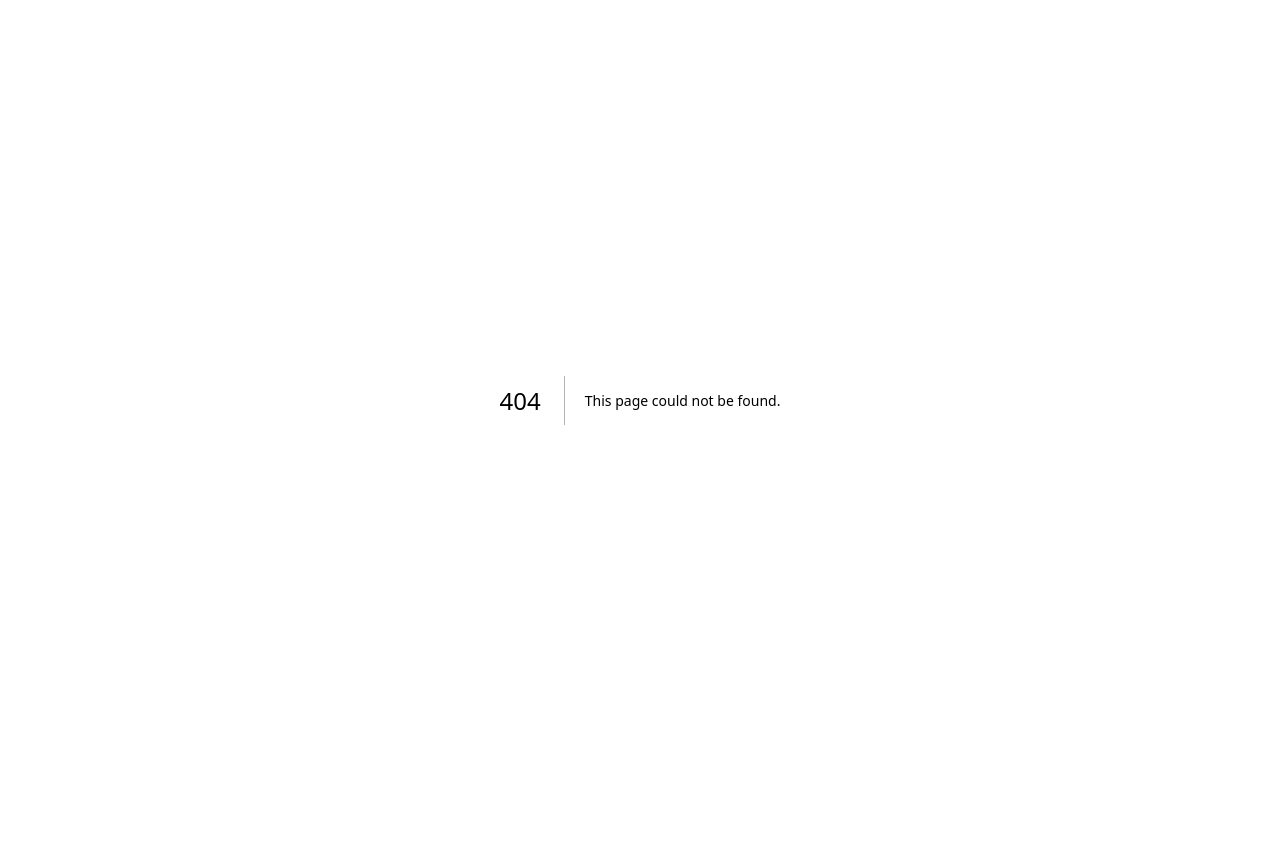
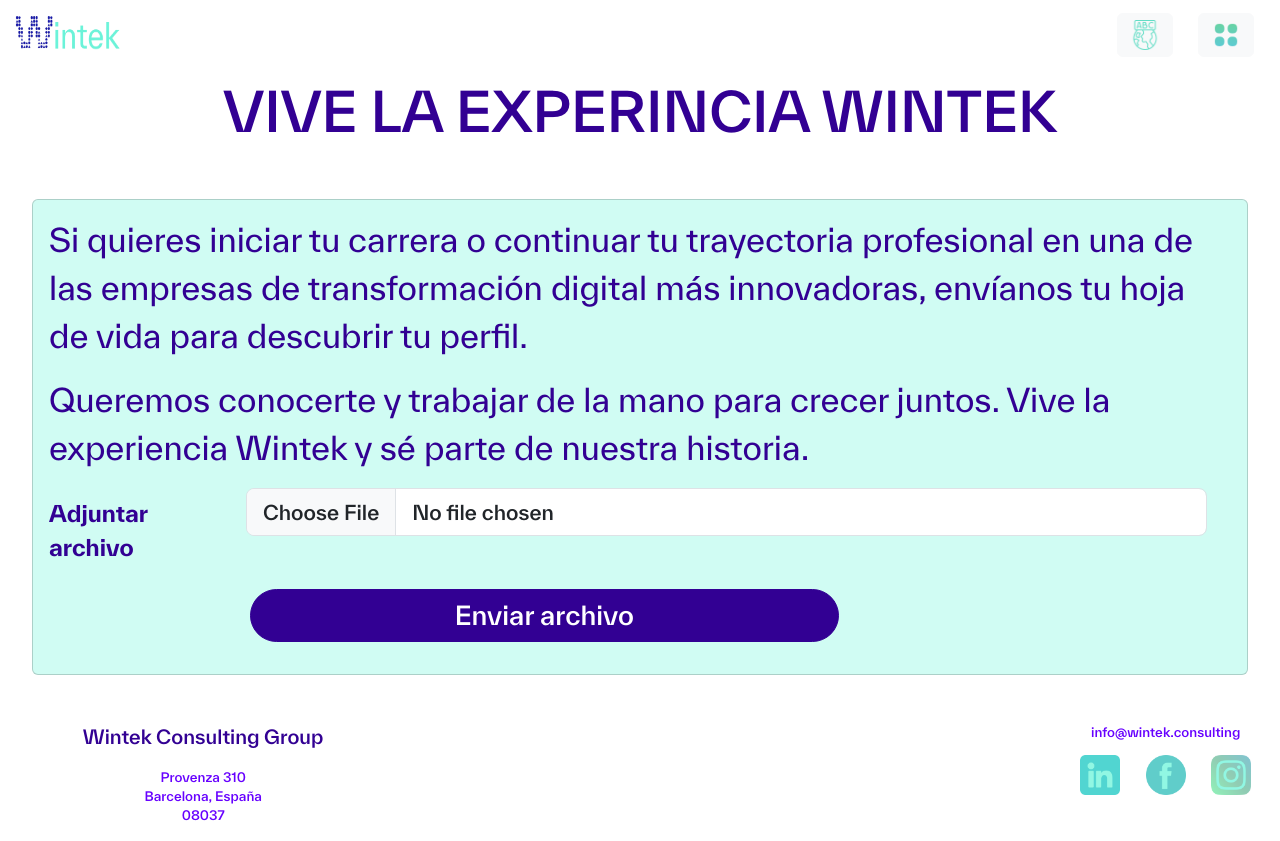
Before and after one commit to Wintekconsulting/wintek, a Next.js app: page /vive-la-experiencia-wintek in a window 1280 px wide. Before the commit this address had no page. Before the commit the page ends 800 px from the top, so only its background shows below. Built offline with nearby package versions, Linux system fonts and the light colour scheme.

Commit message:
pagina Vive está ok

```diff
--- a/src/pages/vive-la-experiencia-wintek/Vive.css
+++ /dev/null
@@ -1,4 +0,0 @@
-.img-vive{
-    width: 40rem;
-    margin: 2rem;
-}
--- /dev/null
+++ b/src/pages/vive-la-experiencia-wintek/Vive.module.css
@@ -0,0 +1,70 @@
+@font-face {
+    font-family: "Everett-bold";
+    src: url("../../styles/font/TWKEverett-Bold.otf");
+    font-weight:800;
+}
+@font-face {
+    font-family: "Everett-medium";
+    src: url("../../styles/font/TWKEverett-Medium.otf");
+    font-weight:800;
+}
+@font-face {
+    font-family: "Everett-regular";
+    src: url("../../styles/font/TWKEverett-Regular.otf");
+    font-weight:800;
+}
+.container{
+    font-family: "Everett-medium";
+    display:flex;
+    flex-direction:column;
+    align-items: center;
+    justyfy-content: center;
+    margin: 0 2rem;
+}
+.containerSection{
+    background-color:#d0fcf3;
+    margin: 2rem 0;
+    display: flex;
+    flex-direction: column;
+    justify-content:center;
+}
+.cardBody{
+    display:flex;
+    flex-direction: column;
+    align-items: center;
+    align-content:center;
+}
+.iconSection{
+    width: 10rem;
+    height: 10rem;
+    padding:1rem;
+}
+.title{
+    color: #320093;
+    font-size: 3.4rem;
+    font-family: Everett-medium;
+    display:flex;
+    justify-content: center;
+}
+.text{
+    color:  #320093;
+    font-size: 2rem;
+    font-family: Everett-regular;
+}
+.textLabel{
+    color:  #320093;
+    font-size: 1.4rem;
+    font-family: Everett-bold;
+}
+.button{
+    width: 60%;
+    height: 100%;
+    color:#ffffff;
+    font-size: 1.6rem;;
+    background-color: #320093;
+    border-color: #320093;
+    border-radius: 30px;
+    text-decoration: none;
+    display: flex;
+    justify-content: center;
+}
--- a/src/pages/vive-la-experiencia-wintek/Vive.jsx
+++ b/src/pages/vive-la-experiencia-wintek/index.jsx
@@ -1,26 +1,26 @@
 import Footer from '../../components/footer/Footer';
 import NavWintek from '../../components/navbar/Navbar';
 import { Card, Form } from 'react-bootstrap';
-import './Vive.css';
 import Button from 'react-bootstrap/Button';
 import Col from 'react-bootstrap/Col';
 import Row from 'react-bootstrap/Row';
+import styles from './Vive.module.css';
 
 function Vive() {
   return (
     <div>
 
         <NavWintek/>
-        <div className="cont-main-section">
-        <p className="txt-title-section">VIVE LA EXPERINCIA WINTEK</p>
-        <Card className="cont-main-section-one">
-        <Card.Body className="cont-main-section-one">
-            <p className="txt-text"> Si quieres iniciar tu carrera o continuar tu trayectoria profesional en una de las empresas de transformación digital más innovadoras, envíanos tu hoja de vida para descubrir tu perfil.</p>
-            <p className="txt-text"> Queremos conocerte y trabajar de la mano para crecer juntos. Vive la experiencia Wintek y sé parte de nuestra historia.</p>
+        <div className={styles.container}>
+        <p className={styles.title}>VIVE LA EXPERINCIA WINTEK</p>
+        <Card className={styles.containerSection}>
+        <Card.Body classname={styles.cardBody}>
+            <p className={styles.text}> Si quieres iniciar tu carrera o continuar tu trayectoria profesional en una de las empresas de transformación digital más innovadoras, envíanos tu hoja de vida para descubrir tu perfil.</p>
+            <p className={styles.text}> Queremos conocerte y trabajar de la mano para crecer juntos. Vive la experiencia Wintek y sé parte de nuestra historia.</p>
             <Form className='cont-form'>
               <Form.Group as={Row} className="mb-3" controlId="formArchivo">
               <Row>
-                <Form.Label className="txt-text font-label" column="lg" lg={2}>Adjuntar archivo</Form.Label>
+                <Form.Label className={styles.textLabel} column="lg" lg={2}>Adjuntar archivo</Form.Label>
                 <Col>
                   <Form.Control size="lg" type="file"/>
                 </Col>
@@ -29,7 +29,7 @@ function Vive() {
 
               <Form.Group as={Row} className="mb-3">
                 <Col sm={{ span: 10, offset: 2 }}>
-                    <Button className= "bttnSection" type="submit">Enviar archivo</Button>
+                    <Button className={styles.button} type="submit">Enviar archivo</Button>
                 </Col>
                 </Form.Group>
               </Form>
```
